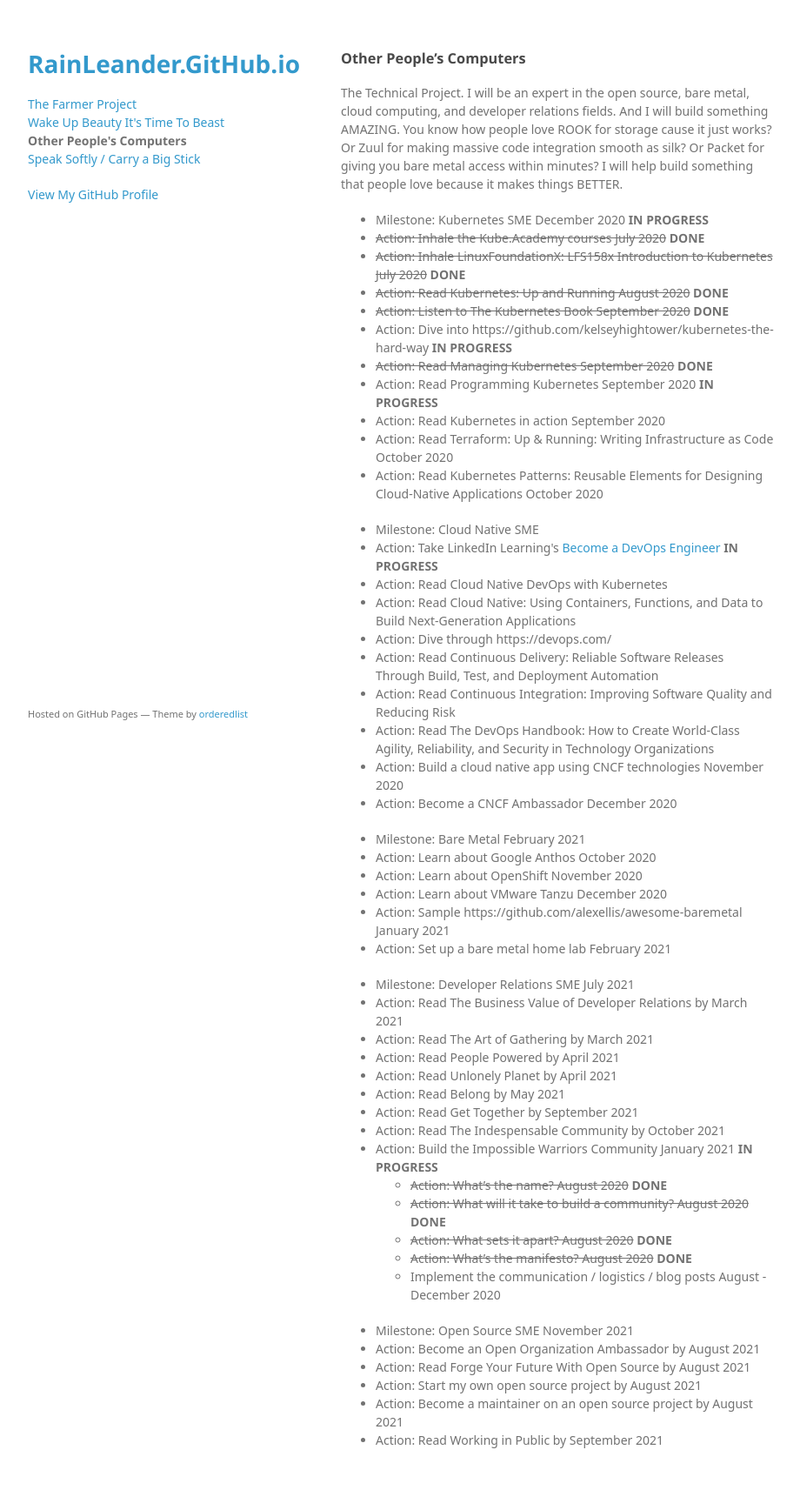
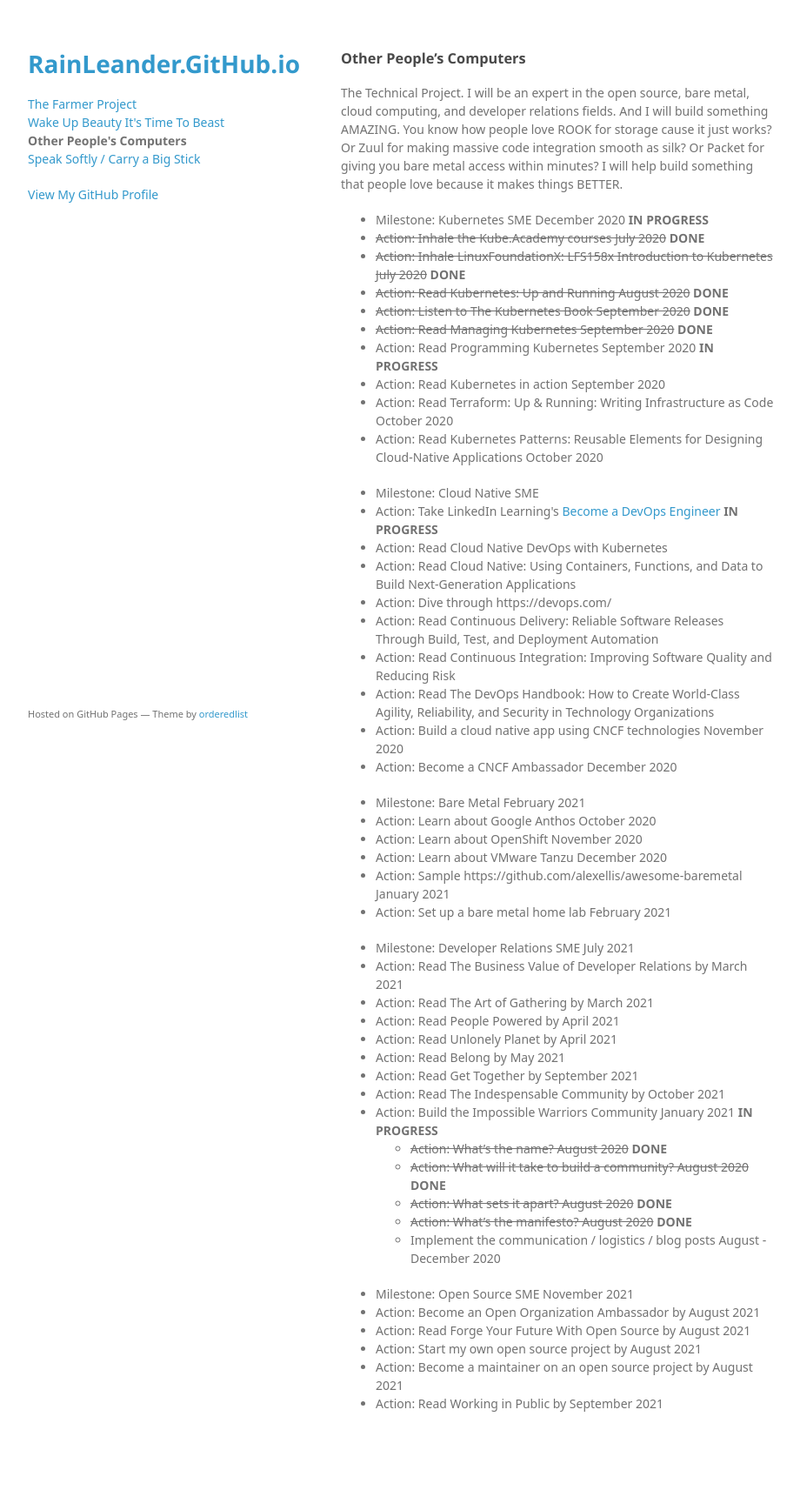
Before and after one commit to rainleander/rainleander.github.io, a Jekyll site: the page other-peoples-computers.html, which Jekyll copies as it is, in a window 1280 px wide. Shown: the whole page at 87% size, without its empty margins (178-1098 px from the left). Built offline with Jekyll 4.4.1, drawn with Linux system fonts in a browser that asks for light colours; some web fonts are replaced; after the commit the page ends 1694 px from its top, so only the background shows below that.

Commit message:
Update other-peoples-computers.html

```diff
--- a/other-peoples-computers.html
+++ b/other-peoples-computers.html
@@ -34,7 +34,6 @@
         <li><del>Action: Inhale LinuxFoundationX: LFS158x Introduction to Kubernetes July 2020</del> <b>DONE</b></li>
         <li><del>Action: Read Kubernetes: Up and Running August 2020</del> <b>DONE</b></li>
         <li><del>Action: Listen to The Kubernetes Book September 2020</del> <b>DONE</b></li>
-        <li>Action: Dive into https://github.com/kelseyhightower/kubernetes-the-hard-way <b>IN PROGRESS</b></li>
         <li><del>Action: Read Managing Kubernetes September 2020</del> <b>DONE</b></li>
         <li>Action: Read Programming Kubernetes September 2020 <b>IN PROGRESS</b></li>
         <li>Action: Read Kubernetes in action September 2020</li>
```
